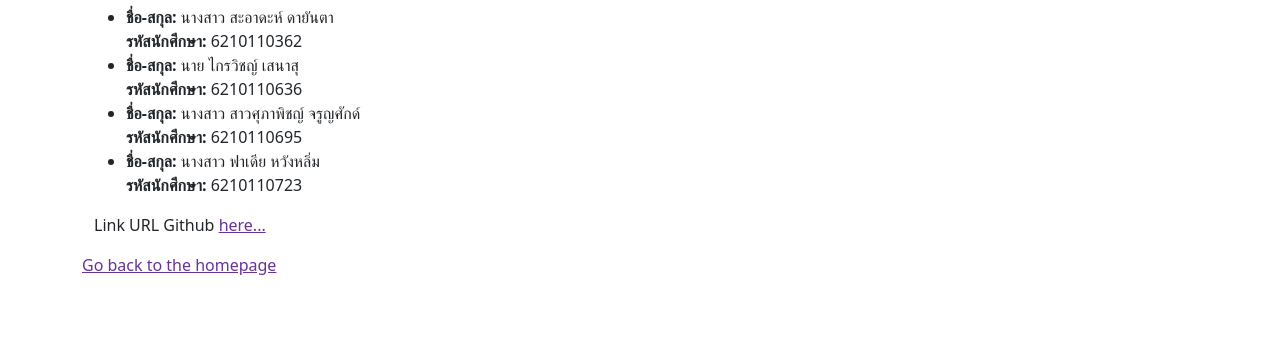
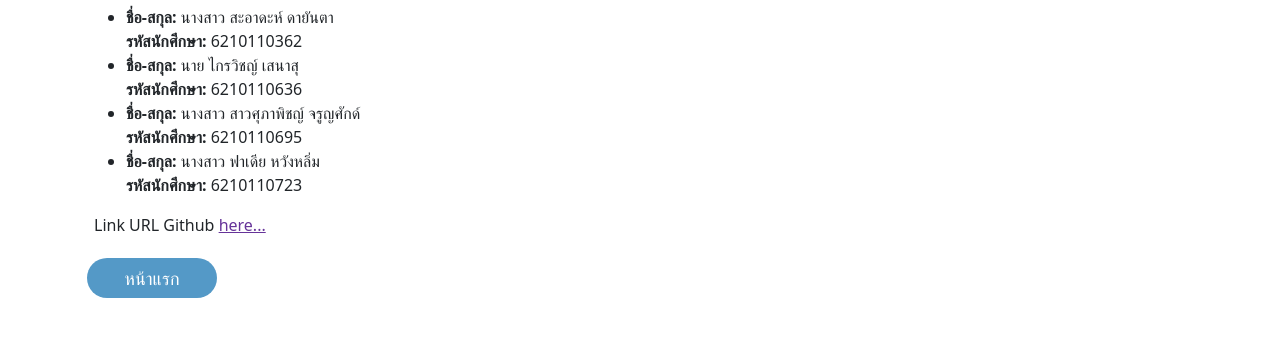
Before and after one commit to s6210110342/assign1a-task2, a Gatsby site: page /about in a window 1280 px wide. Shown: the part 203-540 px from the top of the page. Built offline with nearby package versions, Linux system fonts and the light colour scheme; Gatsby itself is replaced by a stand-in of ours.

Commit message:
first push of public info

```diff
--- a/gatsby-config.js
+++ b/gatsby-config.js
@@ -1,4 +1,5 @@
 module.exports = {
+  pathPrefix: "/assign1a-task2",
   siteMetadata: {
     title: `ลงทะเบียนเรียน`,
     description: `A simple bootstrap 5 and Sass starter for Gatsby. This barebones starter ships with the main Gatsby configuration files you might need.`,
--- a/package.json
+++ b/package.json
@@ -39,6 +39,7 @@
   ],
   "license": "0BSD",
   "scripts": {
+    "deploy": "gatsby build --prefix-paths && gh-pages -d public",
     "build": "gatsby build",
     "develop": "gatsby develop",
     "format": "prettier --write \"**/*.{js,jsx,ts,tsx,json,md}\"",
--- a/src/pages/about.js
+++ b/src/pages/about.js
@@ -1,9 +1,10 @@
 import * as React from "react"
 import { Link } from "gatsby"
-
 import Layout from "../components/layout"
+import './css/button.css'
 import Seo from "../components/seo"
 
+export const Head = () => <Seo title="เกี่ยวกับเรา" />
 const AboutPage = () => (
   <Layout>
     <Seo title="About Us" />
@@ -31,11 +32,12 @@ const AboutPage = () => (
         </p>
         <p>Link URL Github <a href="https://github.com/s6210110342/assign1a-task2" target="_blank" rel="noopener noreferrer">here...</a></p>
       </div>
-      <Link to="/">Go back to the homepage</Link>
+      <form action="/">
+        <button class="button"><span>หน้าแรก</span></button>
+      </form>
     </div>
   </Layout>
 )
 
-export const Head = () => <Seo title="Page two" />
 
 export default AboutPage
```
